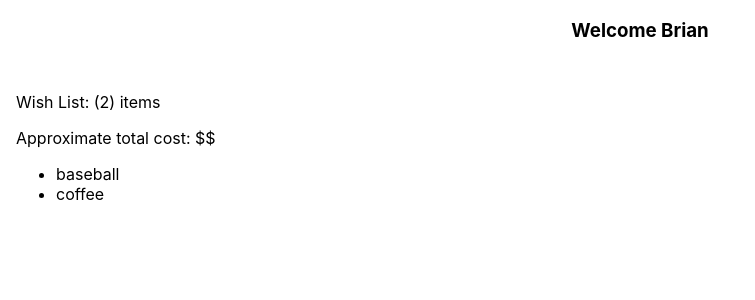
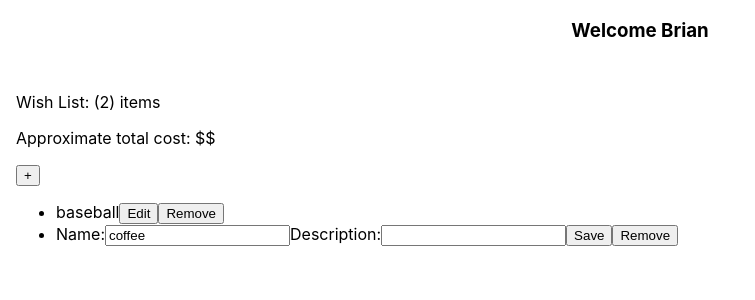
Before and after one commit to BeardedBry/react-giftlist, a React (Create React App) app: page / in a window 1280 px wide. Shown: the top 300 px of the page, without its empty margins (0-755 px from the left). Built offline with nearby package versions, Linux system fonts and the light colour scheme.

Commit message:
list item state

```diff
--- a/src/components/ListItem.js
+++ b/src/components/ListItem.js
@@ -1,13 +1,34 @@
 import React from 'react';
 
 const ListItem = ({ data }) => {
+
+    // show different if field is saved or being edited.
+    if(data.state === 'saved'){
         return (
             <div className="WishList-ListItem">
                 {data.name}
                 {data.cost}
                 {data.description}
+                <button>Edit</button>
+                <button>Remove</button>
             </div>
-    );
+        )
+    } else if(data.state === 'edit') {
+        return (
+            <form>
+                <label>
+                    Name:
+                    <input value={data.name} />
+                </label>
+                <label>
+                    Description:
+                    <input value={data.description} />
+                </label>
+                <input type="submit" value="Save" />
+                <button>Remove</button>
+            </form>
+        )
+    }
 }
 
 export default ListItem;
--- a/src/components/WishList.js
+++ b/src/components/WishList.js
@@ -9,6 +9,7 @@ const WishList = ({ user }) => {
                 <p>Approximate total cost: $$</p>
             </div>
             <div className="WishList-body">
+                <button>+</button>
                 <ul>
                     { user.wishlist.map( (item) => {
                         return <li><ListItem data={item} /></li>
--- a/src/dummyData.json
+++ b/src/dummyData.json
@@ -10,7 +10,8 @@
             "dateAdded": "",
             "dateRemoved": null,
             "datePurchased": "",
-            "cost": ""
+            "cost": "",
+            "state": "saved"
         },
         {
             "name": "coffee",
@@ -21,7 +22,8 @@
             "dateAdded": "",
             "dateRemoved": null,
             "datePurchased": "",
-            "cost": ""
+            "cost": "",
+            "state": "edit"
         }
     ]
 }
```
Lines whose indentation alone changed are shown as unchanged.
